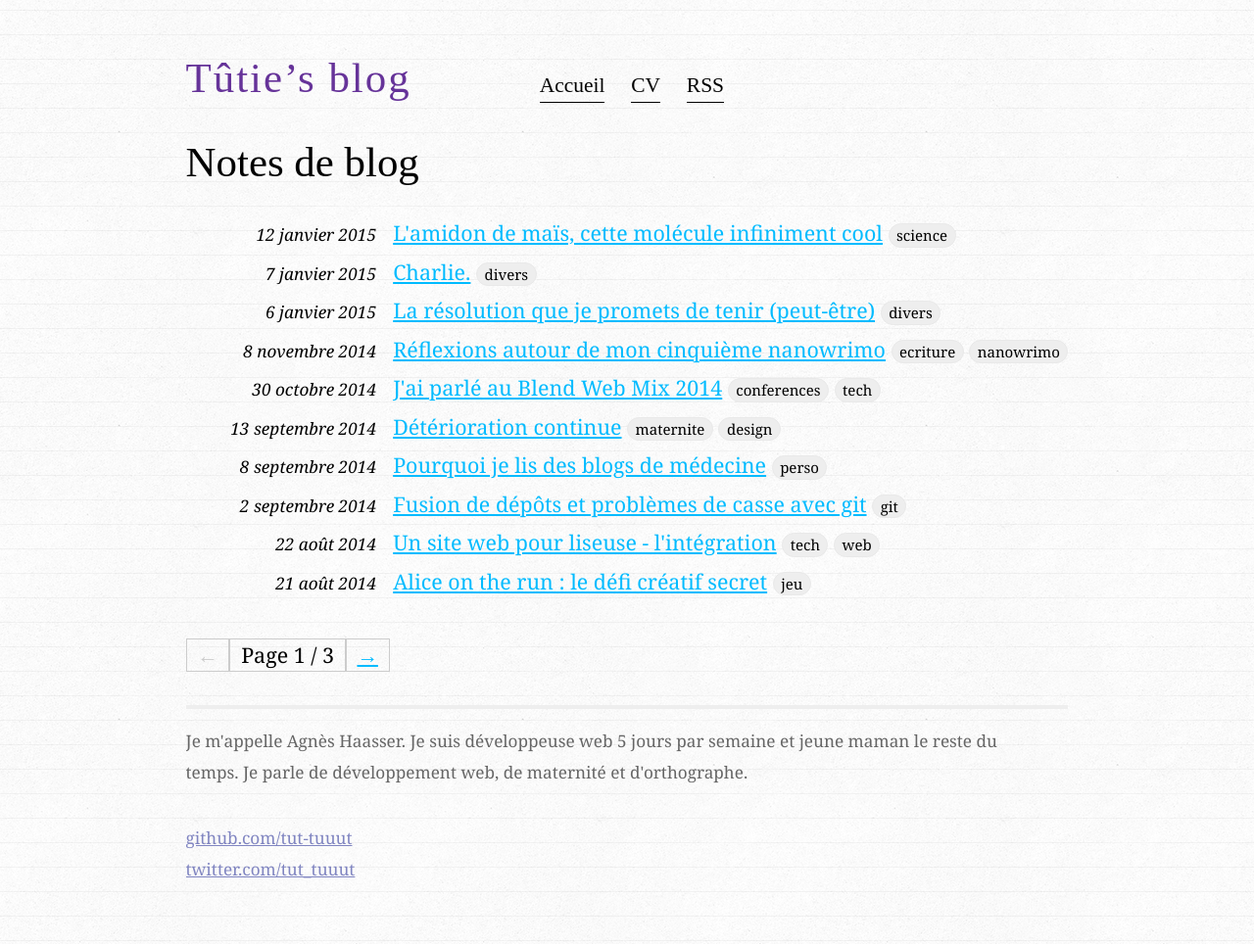
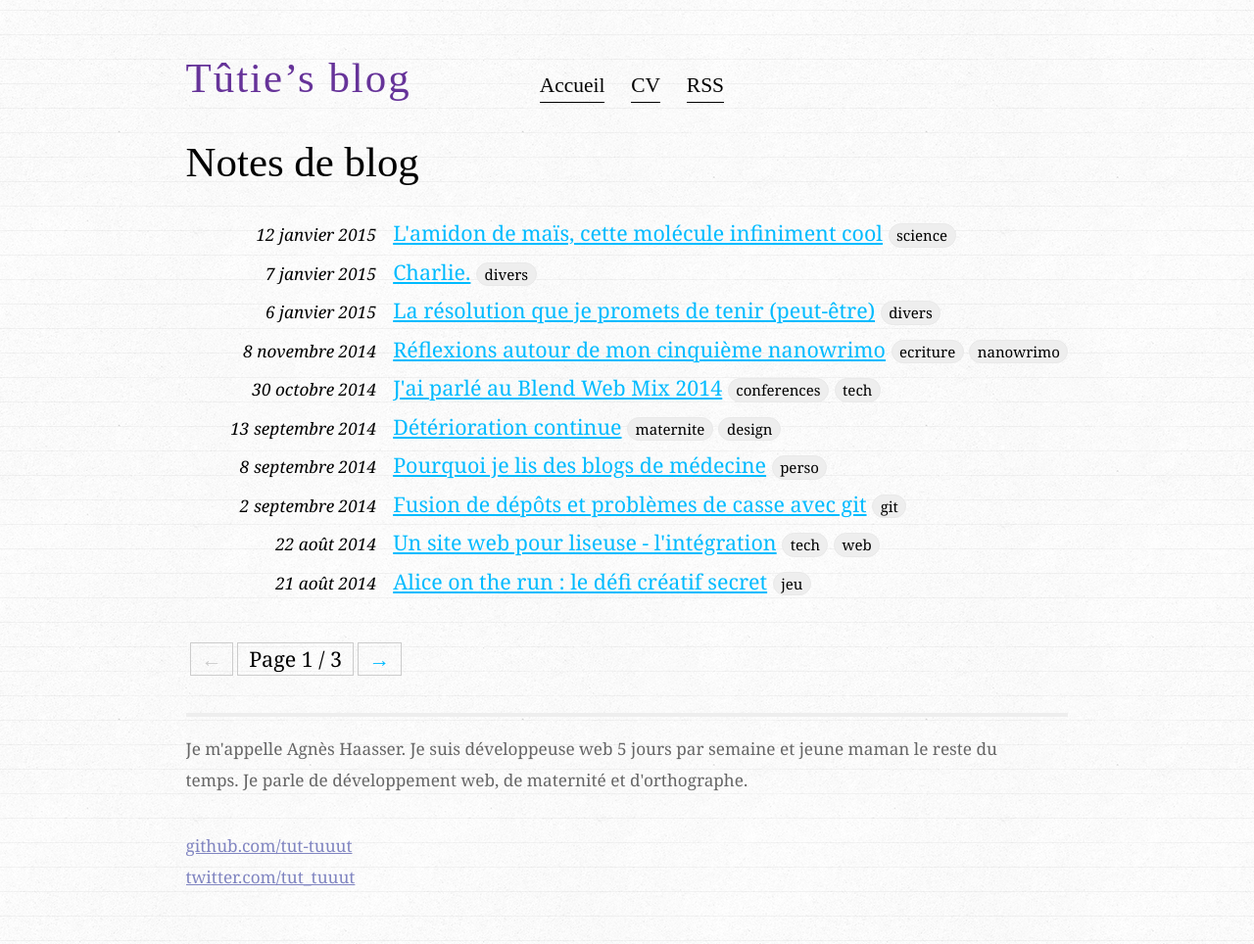
Before and after one commit to tut-tuuut/tut-tuuut.github.io, a Jekyll site: the page built from index.html, in a window 1280 px wide. Shown: the whole page at 98% size. Built offline with Jekyll 4.4.1, drawn with Linux system fonts in a browser that asks for light colours; the list of posts is cut into pages by our own code.

Commit message:
Differently ugly pagination

```diff
--- a/css/main.css
+++ b/css/main.css
@@ -243,11 +243,17 @@ header h1 {
 }
 .pagination {
   display: table;
+  border-collapse: separate;
+  border-spacing: 0.2em;
 }
 .pagination .cell {
   display: table-cell;
   padding: 0 .5em;
   border: 1px solid #ccc;
+  text-decoration: none;
+}
+.pagination a.cell:hover {
+  border-color: #888;
 }
 .pagination .disabled {
   color: #ccc;
```
